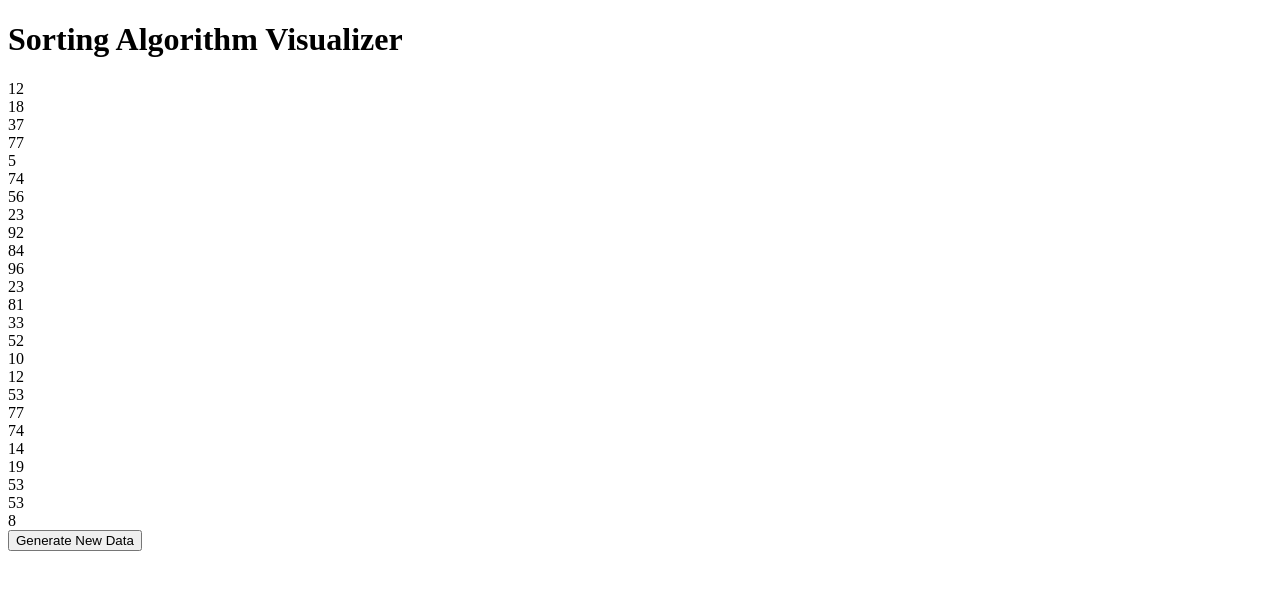
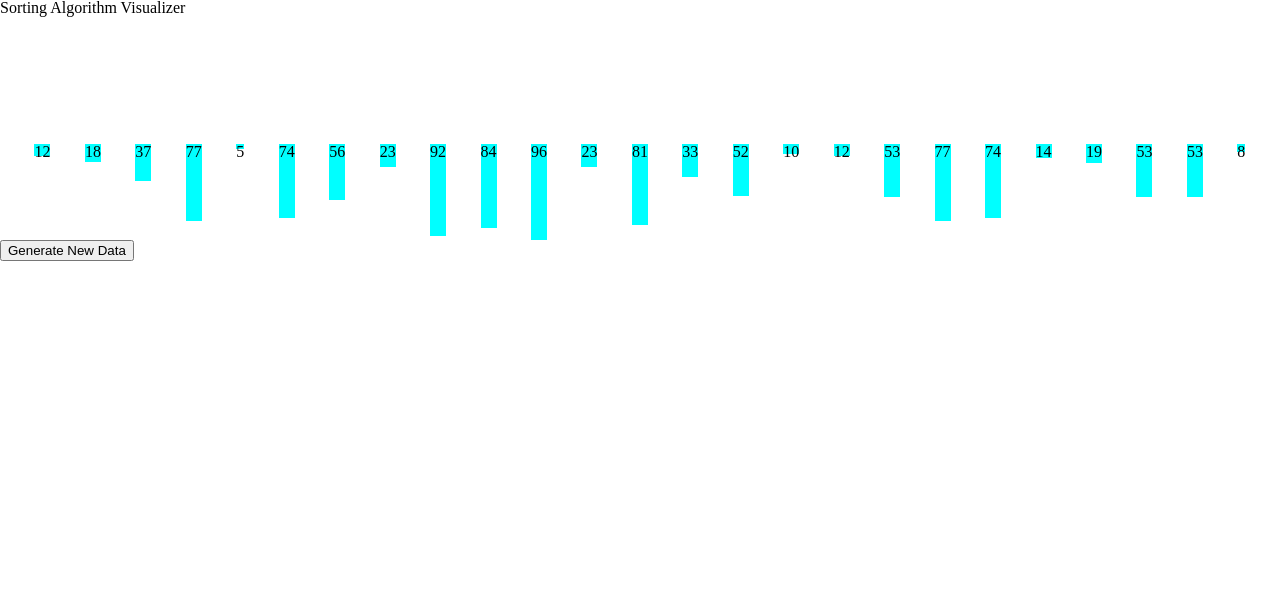
Before and after one commit to Emmay-Alam/SortingAlgorithmVisualizer, a website built with webpack: page index.html in a window 1280 px wide. Both pictures are taken after a click on the button "Generate New Data". Built offline with nearby package versions, Linux system fonts and the light colour scheme.

Commit message:
implemented bar graph styling

```diff
--- a/index.html
+++ b/index.html
@@ -4,8 +4,9 @@
   <meta charset="UTF-8">
   <meta http-equiv="X-UA-Compatible" content="IE=edge">
   <meta name="viewport" content="width=device-width, initial-scale=1.0">
+  <title>Sorting Algorithm Visualizer</title>
+  <link rel="stylesheet" href="./dist/main.css">
   <script src="./dist/main.js"></script>
-  <title>Sorting Algorithm Visualizer</title>
 </head>
 <body>
   <header>
--- a/src/index.js
+++ b/src/index.js
@@ -1,4 +1,57 @@
-import Sort from "./scripts/sort.js"
+// import Sort from "./scripts/sort.js"
 
 document.addEventListener("DOMContentLoaded", () => {
+
+    // generating a new array of data (currently set a min of 5 and max of 100 for data values)
+
+  function generateArray (amount = 25) {
+    deleteArray();
+    const newArray = [];
+
+    for (let i = 0; i < amount; i++) {
+      newArray.push(getRandomInt(5, 100))
+    };
+
+    return newArray;
+  };
+
+  // rendering newly generated array
+
+  function render (array) {
+    const graph = document.querySelector(".graph");
+
+    for (let i = 0; i < array.length; i++) {
+      const bar = document.createElement("div");
+      bar.classList.add("bar");
+      bar.innerHTML = `${array[i]}`;
+      bar.style.height = `${array[i]}px`;
+      graph.appendChild(bar);
+    };
+  };
+
+  // delete previously generated / rendered array
+
+  function deleteArray () {
+    const graph = document.querySelector(".graph");
+
+    while (graph.firstChild) {
+      graph.removeChild(graph.firstChild);
+    };
+  };
+
+  // random number generator between a range (to provide random values for generated data) - from MDN docs: https://developer.mozilla.org/en-US/docs/Web/JavaScript/Reference/Global_Objects/Math/random
+
+  function getRandomInt (min, max) {
+    min = Math.ceil(min);
+    max = Math.floor(max);
+    return Math.floor(Math.random() * (max - min) + min);
+  }
+
+  // creating a button to generate new array of data
+
+  const generate = document.querySelector("#generate");
+  generate.addEventListener("click", function () {
+    render(generateArray());
+  });
+
 });
--- a/src/index.scss
+++ b/src/index.scss
@@ -0,0 +1,2 @@
+@import "./styles/reset.css";
+@import "./styles/sort.css";
--- a/src/scripts/sort.js
+++ b/src/scripts/sort.js
@@ -18,12 +18,19 @@ function render (array) {
   for (let i = 0; i < array.length; i++) {
     const bar = document.createElement("div");
     bar.classList.add("bar");
-    bar.innerHTML = `${array[i]}`;
+    bar.style.height = `${array[i]}px`;
     graph.appendChild(bar);
   };
 };
 
-// random number generator between a range (to provide random values for generated data)
+// delete previously generated / rendered array
+
+function deleteArray () {
+  const graph = document.querySelector(".graph");
+  graph.innerHTML = "";
+}
+
+// random number generator between a range (to provide random values for generated data) - from MDN docs: https://developer.mozilla.org/en-US/docs/Web/JavaScript/Reference/Global_Objects/Math/random
 
 function getRandomInt (min, max) {
   min = Math.ceil(min);
--- a/src/styles/sort.css
+++ b/src/styles/sort.css
@@ -1,4 +1,11 @@
+.graph {
+  margin-top: 10%;
+  display: flex;
+  justify-content: space-evenly;
+}
+
 .bar {
-  width: 2px;
-  background-color: red;
+  display: flex;
+  justify-content: center;
+  background-color: cyan;
 }
```
Also changed, not shown: dist/main.css, dist/main.js.
